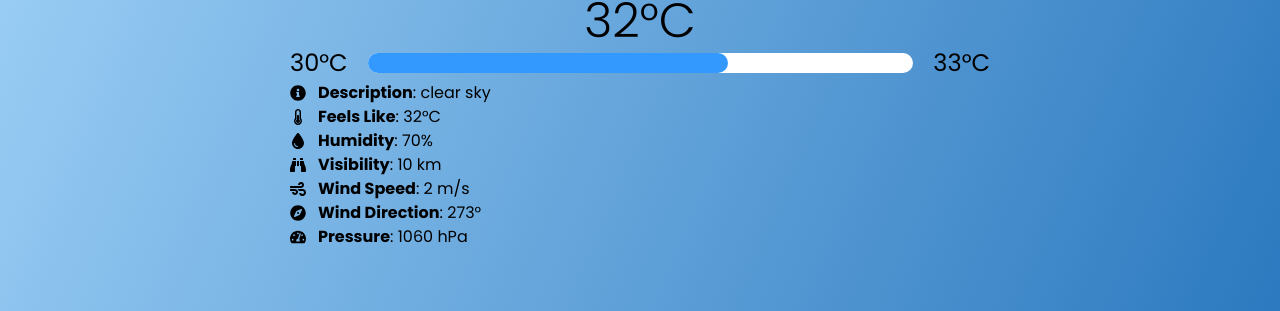
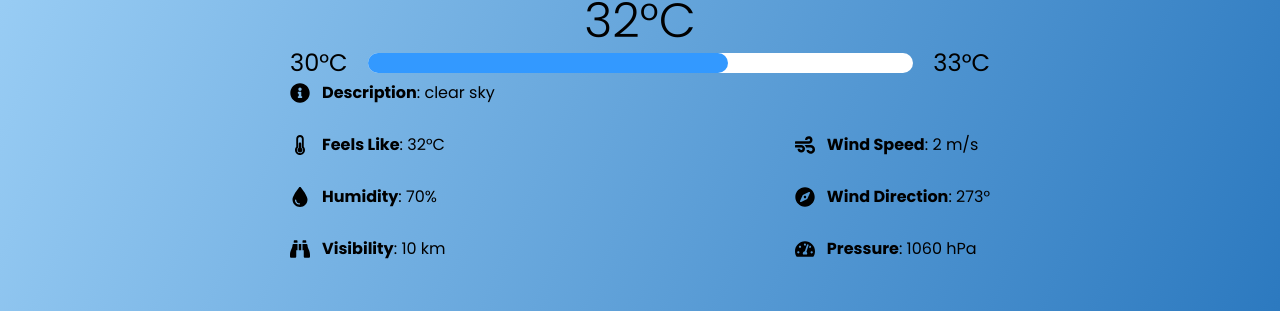
Before and after one commit to AdrianMosnegutu/Weather-App, a React (Vite) app: page / in a window 1280 px wide. Shown: the part 395-706 px from the top of the page. Built offline with nearby package versions, Linux system fonts and the light colour scheme.

Commit message:
style weather details

```diff
--- a/src/components/CurrentWeather/WeatherDetails.jsx
+++ b/src/components/CurrentWeather/WeatherDetails.jsx
@@ -15,46 +15,44 @@ const WeatherDetails = () => {
   const data = useContext(CurrentWeatherContext);
 
   return (
-    <ul>
+    <ul className="flex flex-col gap-7">
       <WeatherProperty
         name="Description"
-        icon={<FaInfoCircle />}
+        icon={<FaInfoCircle size={20} />}
         value={data.description}
       />
-      <li>
-        <ul>
+      <li className="flex justify-between">
+        <ul className="flex flex-col gap-7">
           <WeatherProperty
             name="Feels Like"
-            icon={<FaThermometerHalf />}
+            icon={<FaThermometerHalf size={20} />}
             value={`${data.feelsLike}°C`}
           />
           <WeatherProperty
             name="Humidity"
-            icon={<FaDroplet />}
+            icon={<FaDroplet size={20} />}
             value={`${data.humidity}%`}
           />
           <WeatherProperty
             name="Visibility"
-            icon={<FaBinoculars />}
+            icon={<FaBinoculars size={20} />}
             value={`${data.visibility / 1000} km`}
           />
         </ul>
-      </li>
-      <li>
-        <ul>
+        <ul className="flex flex-col gap-7">
           <WeatherProperty
             name="Wind Speed"
-            icon={<FaWind />}
+            icon={<FaWind size={20} />}
             value={`${data.windSpeed} m/s`}
           />
           <WeatherProperty
             name="Wind Direction"
-            icon={<FaCompass />}
+            icon={<FaCompass size={20} />}
             value={`${data.windDirection}°`}
           />
           <WeatherProperty
             name="Pressure"
-            icon={<FaTachometerAlt />}
+            icon={<FaTachometerAlt size={20} />}
             value={`${data.pressure} hPa`}
           />
         </ul>
```
